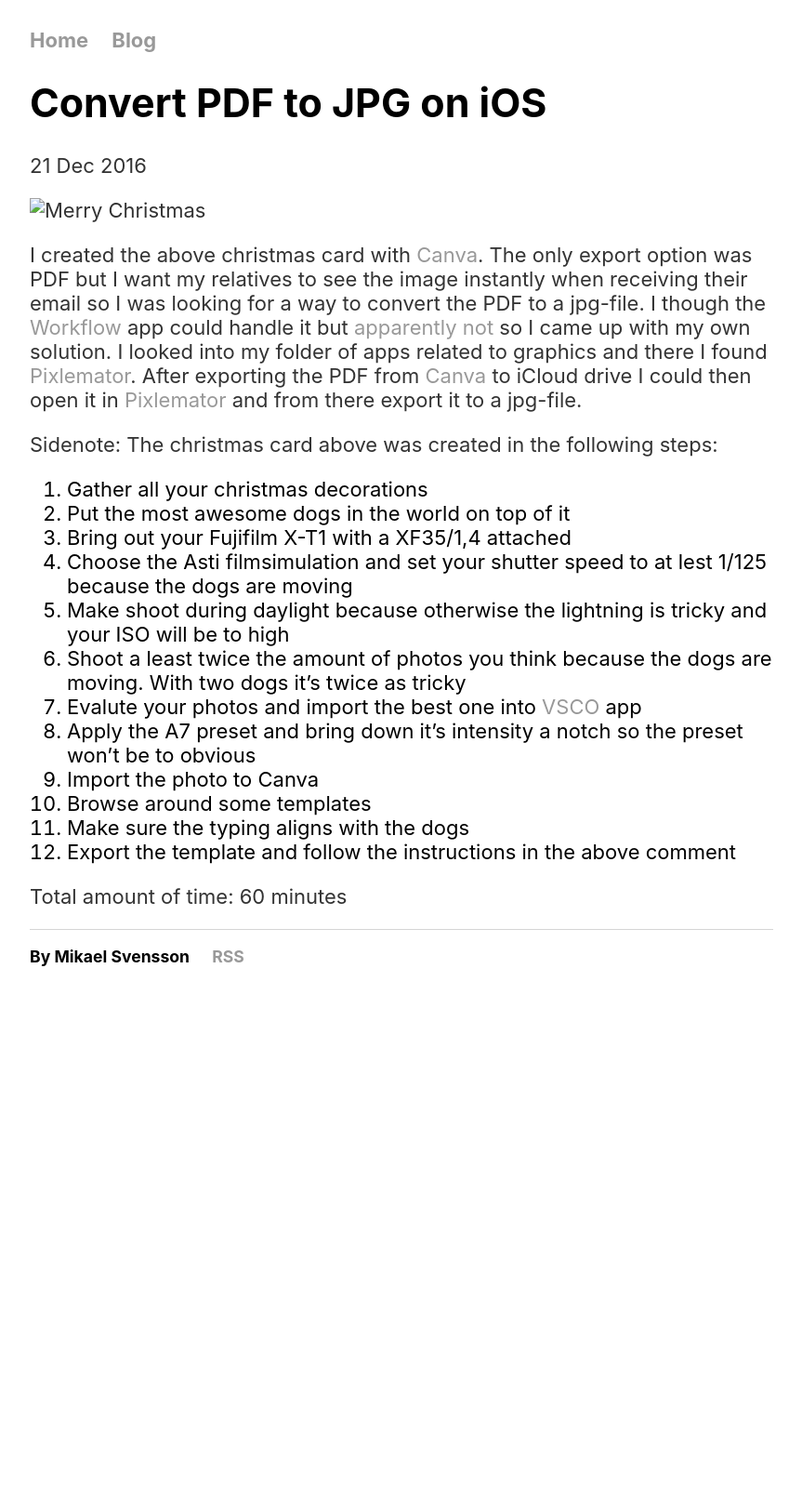
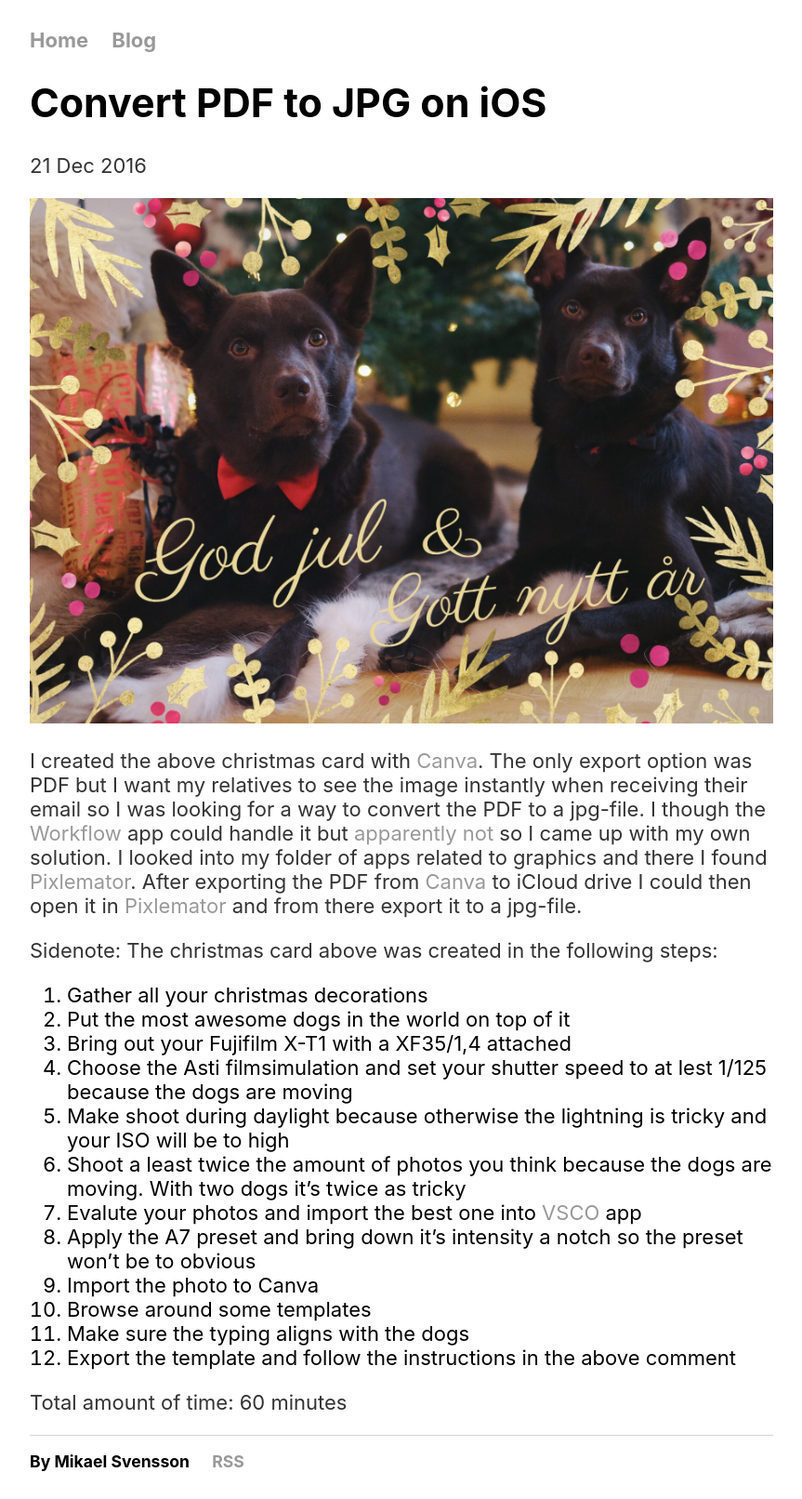
Before and after one commit to mikaelsjovind/mikeysvensson.github.io, a Jekyll site: the page built from _posts/2016-12-21-convert-pdf-to-jpg-on-ios.md, in a window 1280 px wide. Shown: the whole page at 93% size, without its empty margins (208-1071 px from the left). Built offline with Jekyll 4.4.1, drawn with Linux system fonts in a browser that asks for light colours; our own code applies the rules of GitHub Pages for plain Markdown files; before the commit the page ends 1069 px from its top, so only the background shows below that.

Commit message:
File-path

```diff
--- a/_posts/2016-12-21-convert-pdf-to-jpg-on-ios.md
+++ b/_posts/2016-12-21-convert-pdf-to-jpg-on-ios.md
@@ -3,7 +3,7 @@ title: "Convert PDF to JPG on iOS"
 date: 2016-12-21
 ---
 
-![Merry Christmas](2016-12-21-merry-christmas.jpg)
+![Merry Christmas](/images/2016-12-21-merry-christmas.jpg)
 
 I created the above christmas card with [Canva](https://appsto.re/se/hfFF1.i). The only export option was PDF but I want my relatives to see the image instantly when receiving their email so I was looking for a way to convert the PDF to a jpg-file. I though the [Workflow](https://appsto.re/se/2IzJ2.i) app could handle it but [apparently not](https://www.reddit.com/r/workflow/comments/3rnpr4/save_pdf_to_photos/) so I came up with my own solution. I looked into my folder of apps related to graphics and there I found [Pixlemator](https://appsto.re/se/lUBh3.i). After exporting the PDF from [Canva](https://appsto.re/se/hfFF1.i) to iCloud drive I could then open it in [Pixlemator](https://appsto.re/se/lUBh3.i) and from there export it to a jpg-file.
 
```
